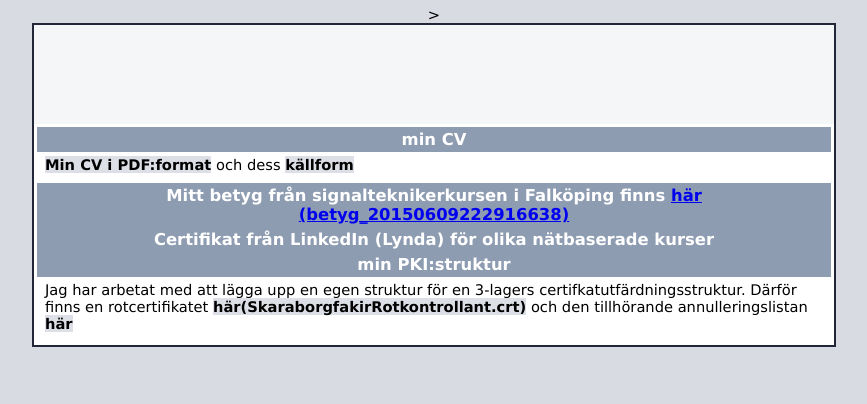
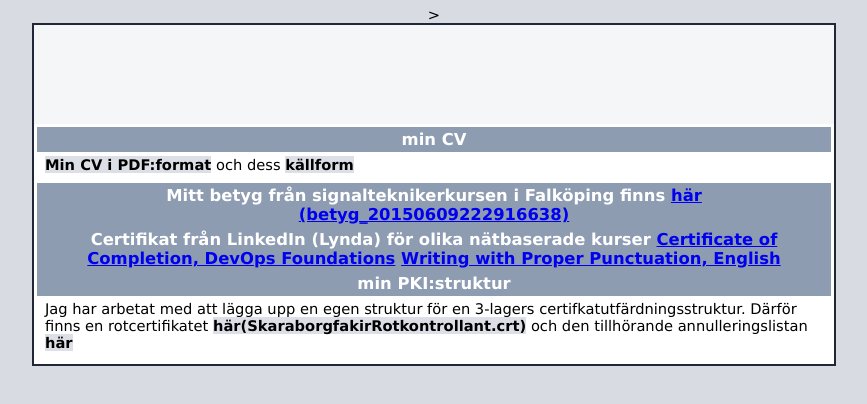
Before and after one commit to skaraborgfakir/skaraborgfakir.github.io, a plain HTML site: page index.html in a window 1280 px wide. Shown: the whole page, without its empty margins (206-1073 px from the left). Drawn offline with Linux system fonts and the light colour scheme.

Commit message:
lagt upp certifikaten från LinkedIn:kurserna

```diff
--- a/index.html
+++ b/index.html
@@ -236,7 +236,8 @@
 	<div class="section_header">
 	  <div id="LinkedIn kurser"></div>
 	  Certifikat från LinkedIn (Lynda) för olika nätbaserade kurser
-
+	  <a href="Linkedinkurser/CertificateOfCompletion_DevOps Foundations.pdf">Certificate of Completion, DevOps Foundations</a>
+	  <a href="Linkedinkurser/CertificateOfCompletion_Writing with Proper Punctuation.pdf">Writing with Proper Punctuation, English</a>
 	</div>
 
 	<div class="section_header">
```
